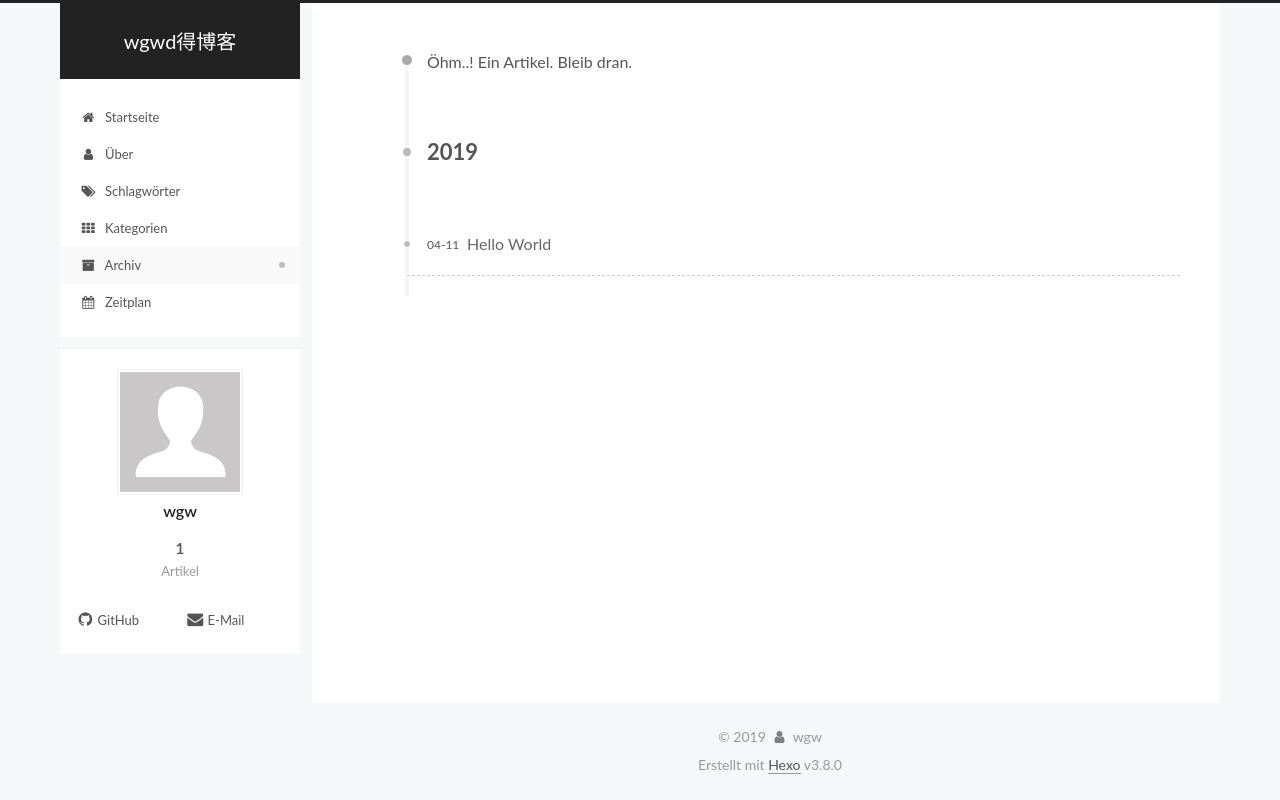
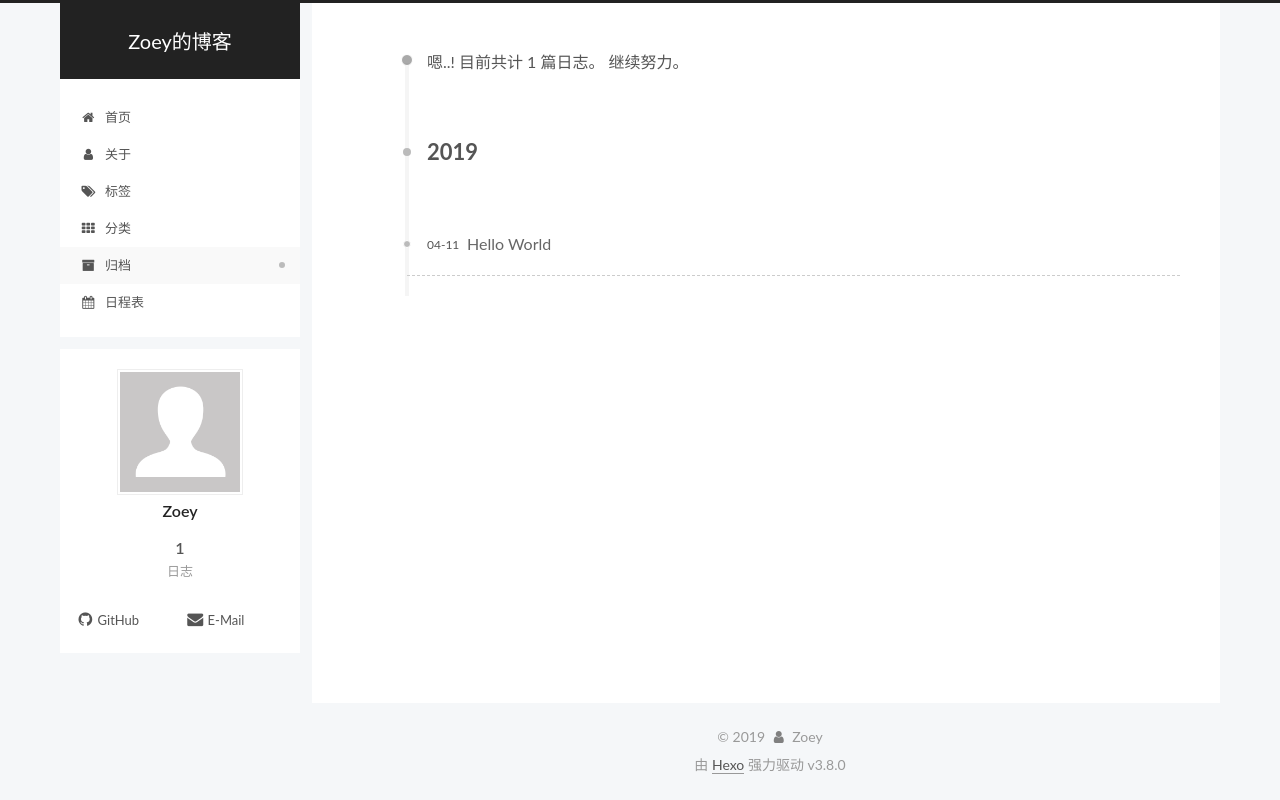
Before and after one commit to wgw8875075/github.io, a plain HTML site: page archives/index.html in a window 1280 px wide. Drawn offline with Linux system fonts and the light colour scheme.

Commit message:
Site updated: 2019-04-11 16:05:42

```diff
--- a/archives/index.html
+++ b/archives/index.html
@@ -14,7 +14,7 @@
 
 
 
-<html class="theme-next pisces use-motion" lang>
+<html class="theme-next pisces use-motion" lang="zh-CN">
 <head><meta name="generator" content="Hexo 3.8.0">
   <meta charset="UTF-8">
 <meta http-equiv="X-UA-Compatible" content="IE=edge">
@@ -97,12 +97,12 @@
 
 
   <meta property="og:type" content="website">
-<meta property="og:title" content="wgwd得博客">
+<meta property="og:title" content="Zoey的博客">
 <meta property="og:url" content="http://wgw8875075.github.io/archives/index.html">
-<meta property="og:site_name" content="wgwd得博客">
-<meta property="og:locale" content="default">
+<meta property="og:site_name" content="Zoey的博客">
+<meta property="og:locale" content="zh-CN">
 <meta name="twitter:card" content="summary">
-<meta name="twitter:title" content="wgwd得博客">
+<meta name="twitter:title" content="Zoey的博客">
 
 
 
@@ -120,7 +120,7 @@
   };
 </script>
 
-  <title>Archiv | wgwd得博客</title>
+  <title>归档 | Zoey的博客</title>
 
 
 
@@ -161,7 +161,7 @@
 
 </head>
 
-<body itemscope itemtype="http://schema.org/WebPage" lang="default">
+<body itemscope itemtype="http://schema.org/WebPage" lang="zh-CN">
 
 
 
@@ -179,7 +179,7 @@
     <div class="custom-logo-site-title">
       <a href="/" class="brand" rel="start">
         <span class="logo-line-before"><i></i></span>
-        <span class="site-title">wgwd得博客</span>
+        <span class="site-title">Zoey的博客</span>
         <span class="logo-line-after"><i></i></span>
       </a>
     </div>
@@ -188,7 +188,7 @@
   </div>
 
   <div class="site-nav-toggle">
-    <button aria-label="Navigationsleiste an/ausschalten">
+    <button aria-label="切换导航栏">
       <span class="btn-bar"></span>
       <span class="btn-bar"></span>
       <span class="btn-bar"></span>
@@ -216,7 +216,7 @@
 
 
 
-    <a href="/" rel="section"><i class="menu-item-icon fa fa-fw fa-home"></i> <br>Startseite</a>
+    <a href="/" rel="section"><i class="menu-item-icon fa fa-fw fa-home"></i> <br>首页</a>
 
   </li>
 
@@ -233,7 +233,7 @@
 
 
 
-    <a href="/about/" rel="section"><i class="menu-item-icon fa fa-fw fa-user"></i> <br>Über</a>
+    <a href="/about/" rel="section"><i class="menu-item-icon fa fa-fw fa-user"></i> <br>关于</a>
 
   </li>
 
@@ -250,7 +250,7 @@
 
 
 
-    <a href="/tags/" rel="section"><i class="menu-item-icon fa fa-fw fa-tags"></i> <br>Schlagwörter</a>
+    <a href="/tags/" rel="section"><i class="menu-item-icon fa fa-fw fa-tags"></i> <br>标签</a>
 
   </li>
 
@@ -267,7 +267,7 @@
 
 
 
-    <a href="/categories/" rel="section"><i class="menu-item-icon fa fa-fw fa-th"></i> <br>Kategorien</a>
+    <a href="/categories/" rel="section"><i class="menu-item-icon fa fa-fw fa-th"></i> <br>分类</a>
 
   </li>
 
@@ -284,7 +284,7 @@
 
 
 
-    <a href="/archives/" rel="section"><i class="menu-item-icon fa fa-fw fa-archive"></i> <br>Archiv</a>
+    <a href="/archives/" rel="section"><i class="menu-item-icon fa fa-fw fa-archive"></i> <br>归档</a>
 
   </li>
 
@@ -301,7 +301,7 @@
 
 
 
-    <a href="/schedule/" rel="section"><i class="menu-item-icon fa fa-fw fa-calendar"></i> <br>Zeitplan</a>
+    <a href="/schedule/" rel="section"><i class="menu-item-icon fa fa-fw fa-calendar"></i> <br>日程表</a>
 
   </li>
 
@@ -376,7 +376,7 @@
 
 
 
-        Öhm..! Ein Artikel. Bleib dran.
+        嗯..! 目前共计 1 篇日志。 继续努力。
       </span>
 
 
@@ -458,9 +458,9 @@
         <div class="site-overview">
           <div class="site-author motion-element" itemprop="author" itemscope itemtype="http://schema.org/Person">
 
-              <img class="site-author-image" itemprop="image" src="/images/avatar.gif" alt="wgw">
+              <img class="site-author-image" itemprop="image" src="/images/avatar.gif" alt="Zoey">
 
-              <p class="site-author-name" itemprop="name">wgw</p>
+              <p class="site-author-name" itemprop="name">Zoey</p>
               <div class="site-description motion-element" itemprop="description"></div>
           </div>
 
@@ -472,7 +472,7 @@
                   <a href="/archives/">
 
                     <span class="site-state-item-count">1</span>
-                    <span class="site-state-item-name">Artikel</span>
+                    <span class="site-state-item-name">日志</span>
                   </a>
                 </div>
 
@@ -547,7 +547,7 @@
   <span class="with-love" id="animate">
     <i class="fa fa-user"></i>
   </span>
-  <span class="author" itemprop="copyrightHolder">wgw</span>
+  <span class="author" itemprop="copyrightHolder">Zoey</span>
 
 
 
@@ -555,7 +555,7 @@
 </div>
 
 
-  <div class="powered-by">Erstellt mit  <a href="https://hexo.io" class="theme-link" rel="noopener" target="_blank">Hexo</a> v3.8.0</div>
+  <div class="powered-by">由 <a href="https://hexo.io" class="theme-link" rel="noopener" target="_blank">Hexo</a> 强力驱动 v3.8.0</div>
 
 
 
--- a/css/main.css
+++ b/css/main.css
@@ -1765,7 +1765,7 @@ pre .javascript .function {
   width: 4px;
   height: 4px;
   border-radius: 50%;
-  background: #2bd99d;
+  background: #ad60ff;
 }
 .feed-link,
 .chat {
```
Also changed, not shown: 2019/04/11/hello-world/index.html (+24 -24 lines), archives/2019/04/index.html (+21 -21 lines), archives/2019/index.html (+21 -21 lines), index.html (+24 -24 lines).
